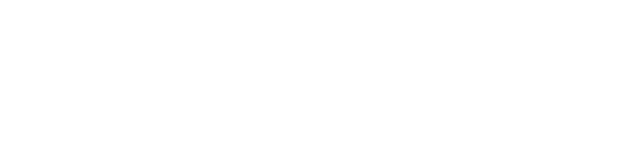
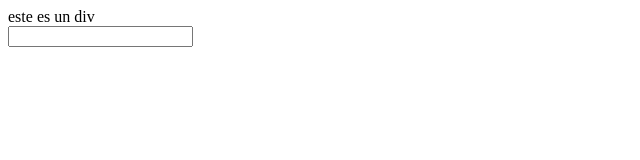
Before and after one commit to JRichard-Prado/Html, a plain HTML site: page index.html in a window 1280 px wide. Shown: the whole page, without its empty margins (0-640 px from the left). Drawn offline with Linux system fonts and the light colour scheme.

Commit message:
cambio el titulo a div

```diff
--- a/index.html
+++ b/index.html
@@ -6,6 +6,8 @@
     <title>Document</title>
 </head>
 <body>
-    <title>titulo del git</title>
+    <div>este es un div</div>
+    <input type="holaaa html">
+
 </body>
 </html>
```
